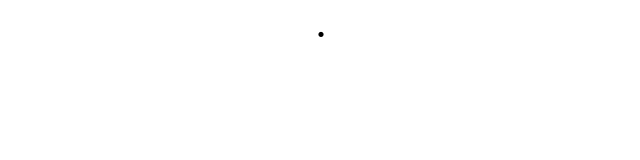
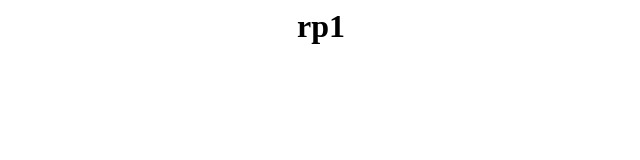
Before and after one commit to Kacperjo/rp1, a plain HTML site: page index.html in a window 1280 px wide. Shown: the full height of the page, 319-959 px from the left. Drawn offline with Linux system fonts and the light colour scheme.

Commit message:
Update index.html

```diff
--- a/index.html
+++ b/index.html
@@ -8,7 +8,7 @@
   </head>
   <body>
     <h1 align="center">
-      .
+      rp1
     </h1>
   </body>
 </html>
```
